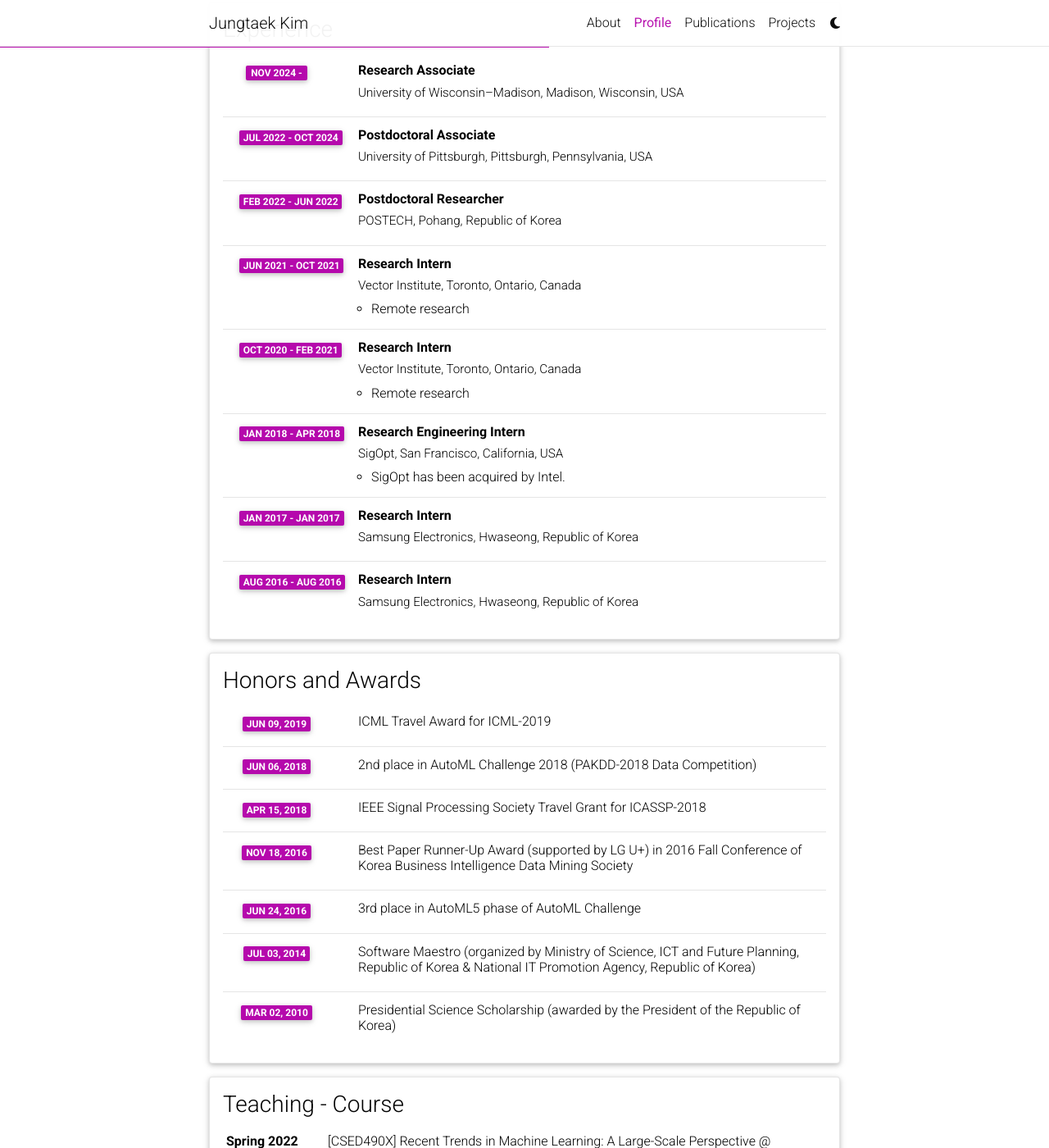
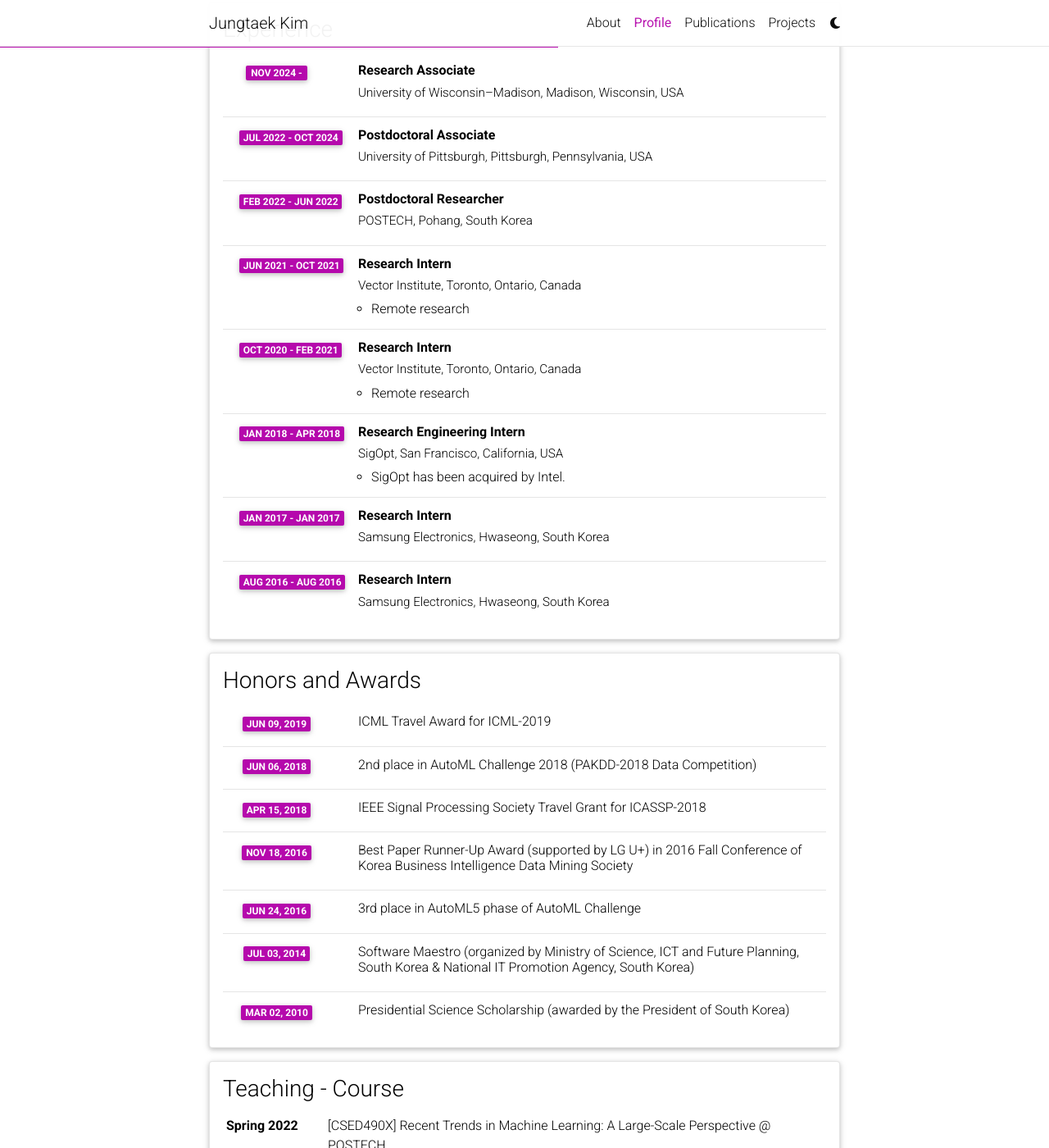
Before and after one commit to jungtaekkim/jungtaekkim.github.io, a Jekyll site: the page built from _pages/cv.md, in a window 1280 px wide and 1400 px high, scrolled down 585 px. Shown: the whole window at 82% size. Built offline with Jekyll 4.4.1, drawn with Linux system fonts in a browser that asks for light colours; comment, search, counter and statistics services are not loaded; a style sheet for code colours, icons or effects is not loaded; some of the changed text lies outside the part shown.

Commit message:
Update all

```diff
--- a/_data/cv.yml
+++ b/_data/cv.yml
@@ -2,19 +2,19 @@
   type: time_table
   contents:
     - title: Ph.D. in Computer Science and Engineering
-      institution: POSTECH, Pohang, Republic of Korea
+      institution: POSTECH, Pohang, South Korea
       year: 2022
       description:
         - "Supervisor: <a href='http://mlg.postech.ac.kr/~seungjin/' target='_blank'>Prof. Seungjin Choi</a> and <a href='http://cvlab.postech.ac.kr/~mcho/' target='_blank'>Prof. Minsu Cho</a>"
         - "Dissertation: Efficient Bayesian Optimization: Algorithms, Approximation, and Regret Analysis"
 
     - title: B.S. in Mechanical Engineering & Computer Science and Engineering
-      institution: POSTECH, Pohang, Republic of Korea
+      institution: POSTECH, Pohang, South Korea
       year: 2015
       description:
 
     - title: High School Graduate
-      institution: Hansung Science High School, Seoul, Republic of Korea
+      institution: Hansung Science High School, Seoul, South Korea
       year: 2010
       description:
 
@@ -32,7 +32,7 @@
       description:
 
     - title: Postdoctoral Researcher
-      institution: POSTECH, Pohang, Republic of Korea
+      institution: POSTECH, Pohang, South Korea
       year: Feb 2022 - Jun 2022
       description:
 
@@ -55,12 +55,12 @@
         - SigOpt has been acquired by Intel.
 
     - title: Research Intern
-      institution: Samsung Electronics, Hwaseong, Republic of Korea
+      institution: Samsung Electronics, Hwaseong, South Korea
       year: Jan 2017 - Jan 2017
       description:
 
     - title: Research Intern
-      institution: Samsung Electronics, Hwaseong, Republic of Korea
+      institution: Samsung Electronics, Hwaseong, South Korea
       year: Aug 2016 - Aug 2016
       description:
 
@@ -78,9 +78,9 @@
     - year: Jun 24, 2016
       value: "3rd place in AutoML5 phase of AutoML Challenge"
     - year: Jul 03, 2014
-      value: "Software Maestro (organized by Ministry of Science, ICT and Future Planning, Republic of Korea & National IT Promotion Agency, Republic of Korea)"
+      value: "Software Maestro (organized by Ministry of Science, ICT and Future Planning, South Korea & National IT Promotion Agency, South Korea)"
     - year: Mar 02, 2010
-      value: "Presidential Science Scholarship (awarded by the President of the Republic of Korea)"
+      value: "Presidential Science Scholarship (awarded by the President of South Korea)"
 
 - title: Teaching - Course
   type: map
```
